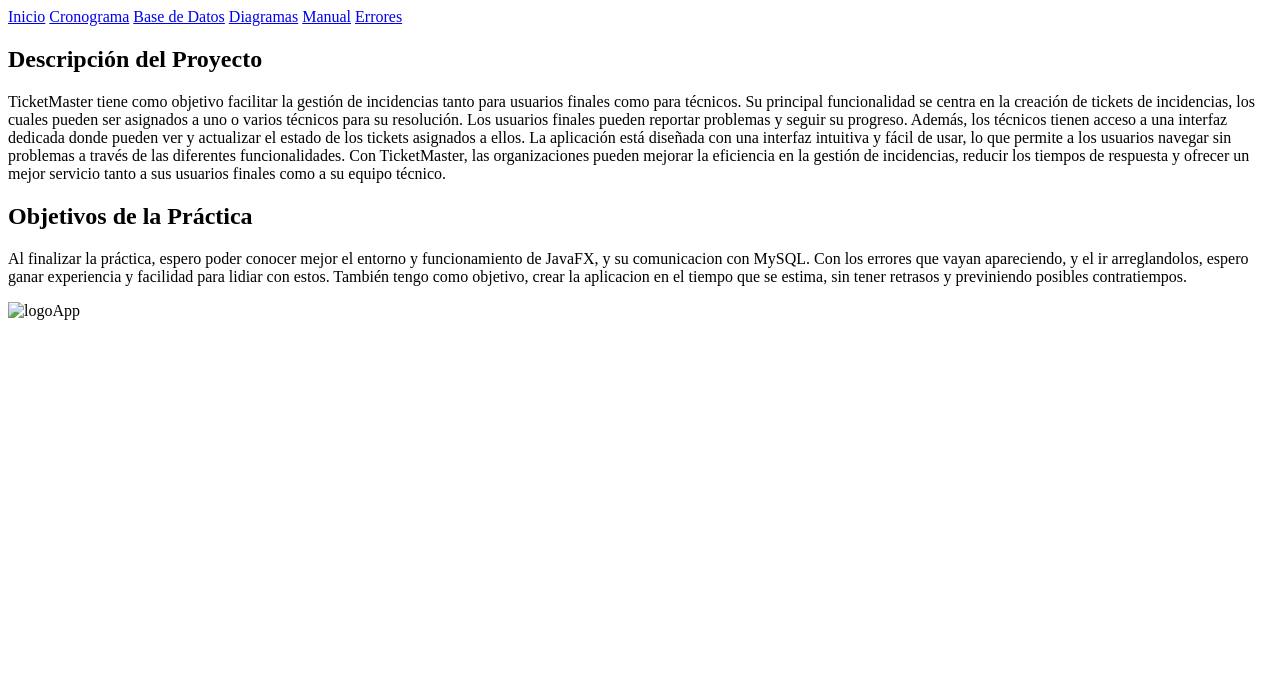
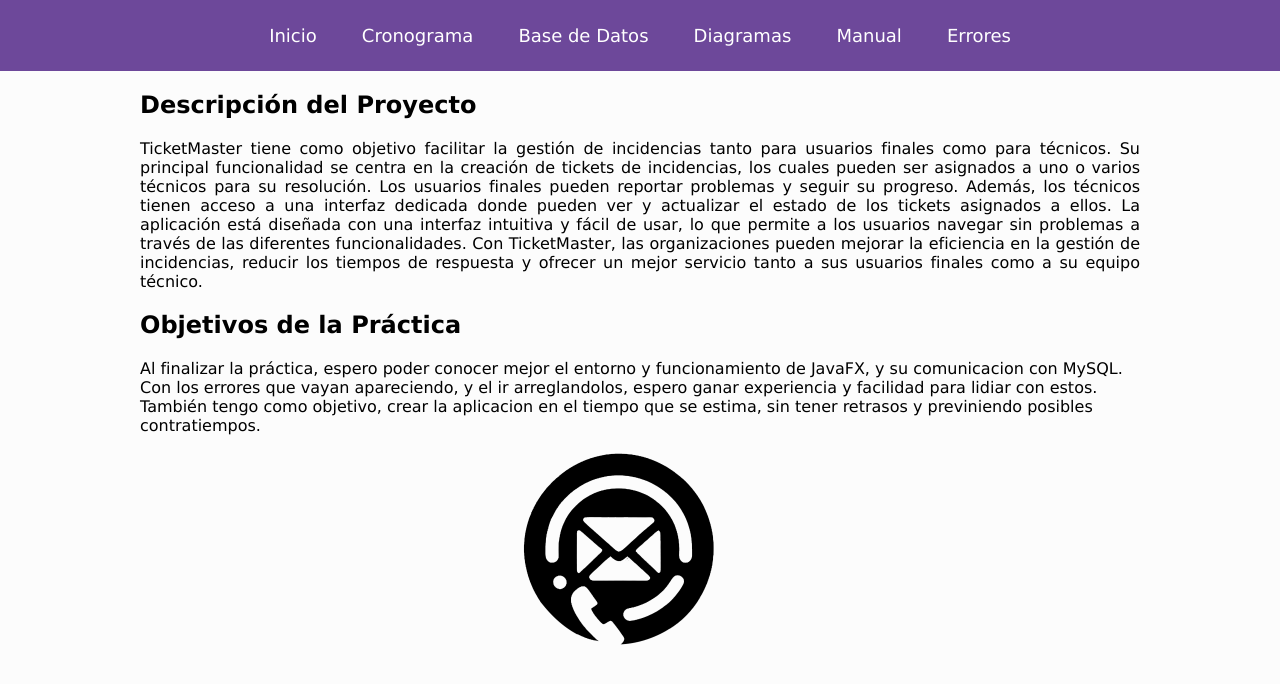
Before and after one commit to entendero/m03projecte, a plain HTML site: page index.html in a window 1280 px wide. Drawn offline with Linux system fonts and the light colour scheme; the site is published under a folder, as on GitHub Pages, so addresses that start at the root find nothing.

Commit message:
Update index.html

```diff
--- a/index.html
+++ b/index.html
@@ -2,8 +2,8 @@
 <html lang="es">
 <head>
     <meta charset="UTF-8">
-    <link rel="stylesheet" href="/css/index.css">
-    <link rel="icon" href="/img/logoApp_white.png" type="image/x-icon">
+    <link rel="stylesheet" href="css/index.css">
+    <link rel="icon" href="img/logoApp_white.png" type="image/x-icon">
     <title>TicketMaster</title>
 </head>
 <body>
@@ -22,7 +22,7 @@
         </p>
         <h2>Objetivos de la Práctica</h2>
         <p>Al finalizar la práctica, espero poder conocer mejor el entorno y funcionamiento de JavaFX, y su comunicacion con MySQL. Con los errores que vayan apareciendo, y el ir arreglandolos, espero ganar experiencia y facilidad para lidiar con estos. También tengo como objetivo, crear la aplicacion en el tiempo que se estima, sin tener retrasos y previniendo posibles contratiempos.</p>
-        <img class="logo" src="/img/logoApp_black.png" alt="logoApp" width="200px" height="200px">
+        <img class="logo" src="img/logoApp_black.png" alt="logoApp" width="200px" height="200px">
     </div>
 </body>
 </html>
```
